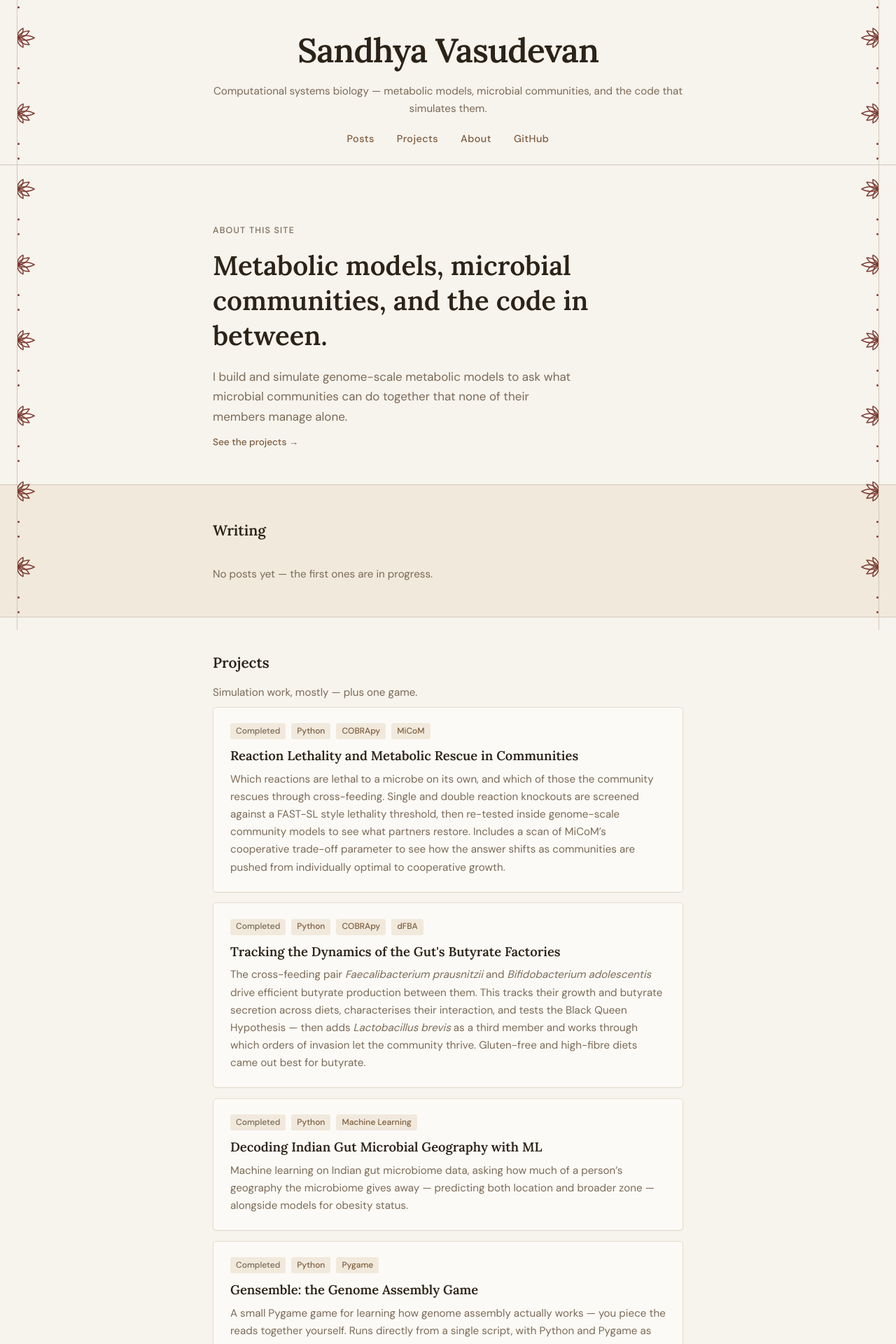
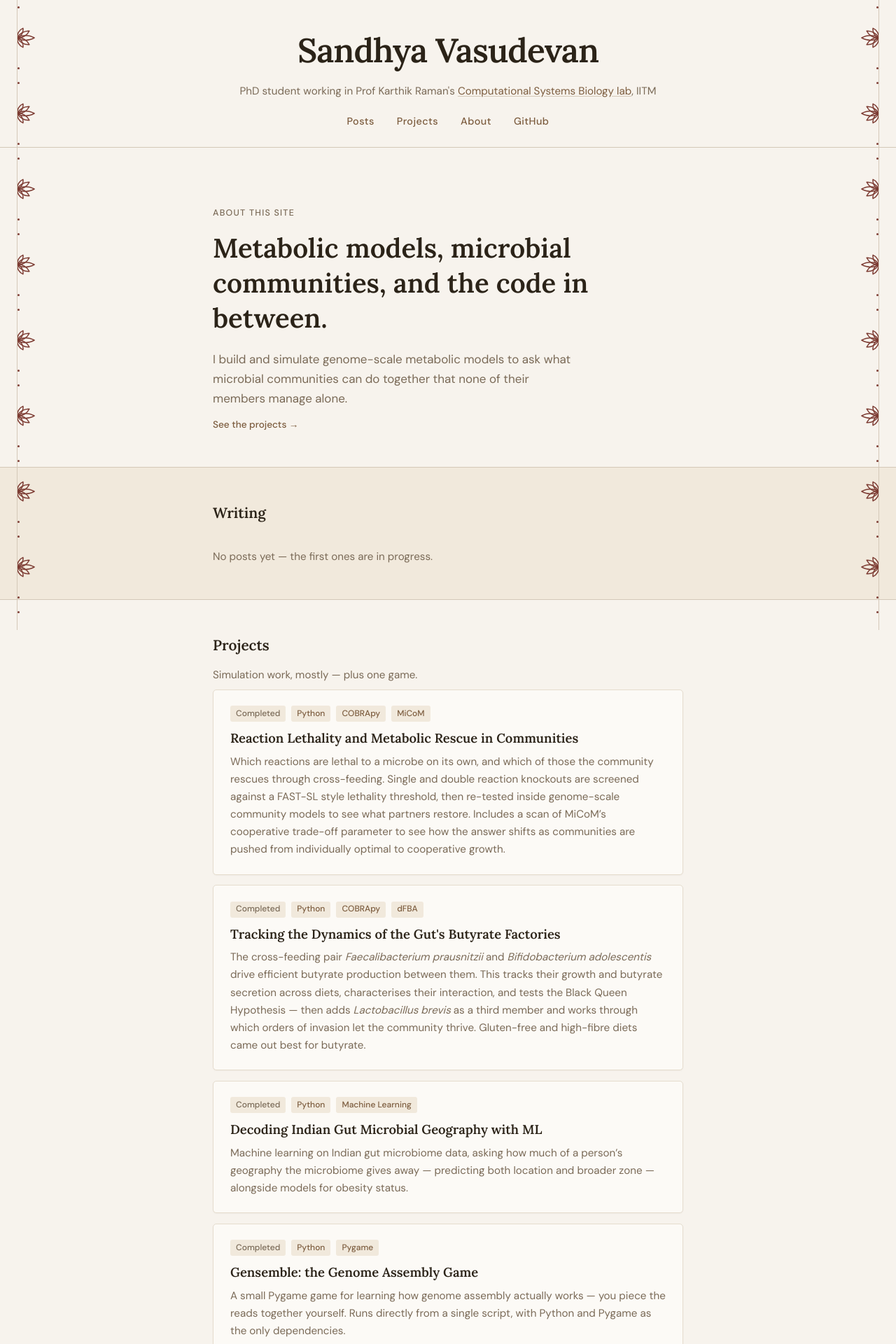
Before and after one commit to SandhyaVasu/SandhyaVasu.github.io, a Jekyll site: the page built from index.md, in a window 1280 px wide. Shown: the top 1920 px of the page at 70% size. Built offline with Jekyll 4.4.1, drawn with Linux system fonts in a browser that asks for light colours.

Commit message:
Rewrite the tagline with a lab link, and slide project cards in
Tagline now names the lab and affiliation, with "Computational Systems
Biology lab" linking to https://ramanlab.github.io/. The link markup
lives in the tagline value itself since the header renders it directly;
`description` is kept as separate plain text because that one goes into
the meta description tag, where markup would leak.

Project cards now slide in from the right, staggered 130ms apart, as the
Projects section scrolls into view.

The hidden start state is applied by the script rather than in the
stylesheet, so the cards are plain visible content whenever the script
does not run — JS disabled, no IntersectionObserver, or a
prefers-reduced-motion preference, which also skips the transition.
Verified all four cards reveal after scrolling to the page bottom at
both 800px and 500px viewport heights, so none can be stranded
invisible, and that they render at full opacity with JS off.

Co-Authored-By: Claude Opus 5 <noreply@anthropic.com>
Claude-Session: https://claude.ai/code/session_01WNGz7gQ1s4VvMGhRHsjBhH

```diff
--- a/_config.yml
+++ b/_config.yml
@@ -1,8 +1,9 @@
 title: Sandhya Vasudevan
-tagline: Computational systems biology — metabolic models, microbial communities,
-  and the code that simulates them.
-description: Computational systems biology — genome-scale metabolic modelling of
-  microbial communities, and notes on the code behind it.
+# Rendered as-is into the header, so the lab link lives here as markup.
+tagline: 'PhD student working in Prof Karthik Raman''s <a href="https://ramanlab.github.io/" target="_blank" rel="noopener">Computational Systems Biology lab</a>, IITM'
+# Plain text: this one goes into the meta description tag.
+description: PhD student in Prof Karthik Raman's Computational Systems Biology lab
+  at IIT Madras, working on genome-scale metabolic models of microbial communities.
 url: "https://sandhyavasu.github.io"
 github_username: SandhyaVasu
 
--- a/_layouts/default.html
+++ b/_layouts/default.html
@@ -63,7 +63,19 @@
       margin-top: 0.4rem;
       color: var(--muted);
       font-size: 0.95rem;
+      max-width: 46rem;
+      margin-left: auto;
+      margin-right: auto;
     }
+
+    header p.tagline a {
+      color: var(--accent);
+      text-decoration: underline;
+      text-underline-offset: 2px;
+      text-decoration-color: var(--rule);
+      transition: text-decoration-color 0.2s;
+    }
+    header p.tagline a:hover { text-decoration-color: var(--accent); }
 
     nav {
       margin-top: 1.2rem;
@@ -309,6 +321,26 @@
     .status-ongoing { background: var(--maroon-soft); color: var(--maroon); }
     .status-done    { background: var(--bg-warm);     color: var(--muted); }
 
+    /* ── Project card entrance ── */
+    /* JS adds .reveal-init (the offscreen start state) and then .reveal-in as
+       each card scrolls into view. With JS off, neither class is applied and
+       the cards simply render in place. */
+    .reveal-init {
+      opacity: 0;
+      transform: translateX(2.5rem);
+    }
+
+    .reveal-in {
+      opacity: 1;
+      transform: none;
+      transition: opacity 0.55s ease-out, transform 0.55s ease-out;
+    }
+
+    @media (prefers-reduced-motion: reduce) {
+      .reveal-init { opacity: 1; transform: none; }
+      .reveal-in   { transition: none; }
+    }
+
     /* ── Post page ── */
     /* Wraps the Markdown body of a single post. */
     .post-page {
@@ -490,5 +522,34 @@
     </div>
   </footer>
 
+<script>
+  // Slide each project card in from the right, one after another, as the
+  // Projects section comes into view.
+  (function () {
+    var cards = document.querySelectorAll('.projects-section .project-item');
+    if (!cards.length) return;
+
+    var reduced = window.matchMedia
+      && window.matchMedia('(prefers-reduced-motion: reduce)').matches;
+    if (reduced || !('IntersectionObserver' in window)) return;
+
+    // Only hide the cards once we know we can animate them back in.
+    for (var i = 0; i < cards.length; i++) cards[i].classList.add('reveal-init');
+
+    var observer = new IntersectionObserver(function (entries) {
+      var shown = 0;
+      entries.forEach(function (entry) {
+        if (!entry.isIntersecting) return;
+        var card = entry.target;
+        window.setTimeout(function () { card.classList.add('reveal-in'); }, shown * 130);
+        shown++;
+        observer.unobserve(card);
+      });
+    }, { threshold: 0.15, rootMargin: '0px 0px -40px 0px' });
+
+    for (var j = 0; j < cards.length; j++) observer.observe(cards[j]);
+  })();
+</script>
+
 </body>
 </html>
```
